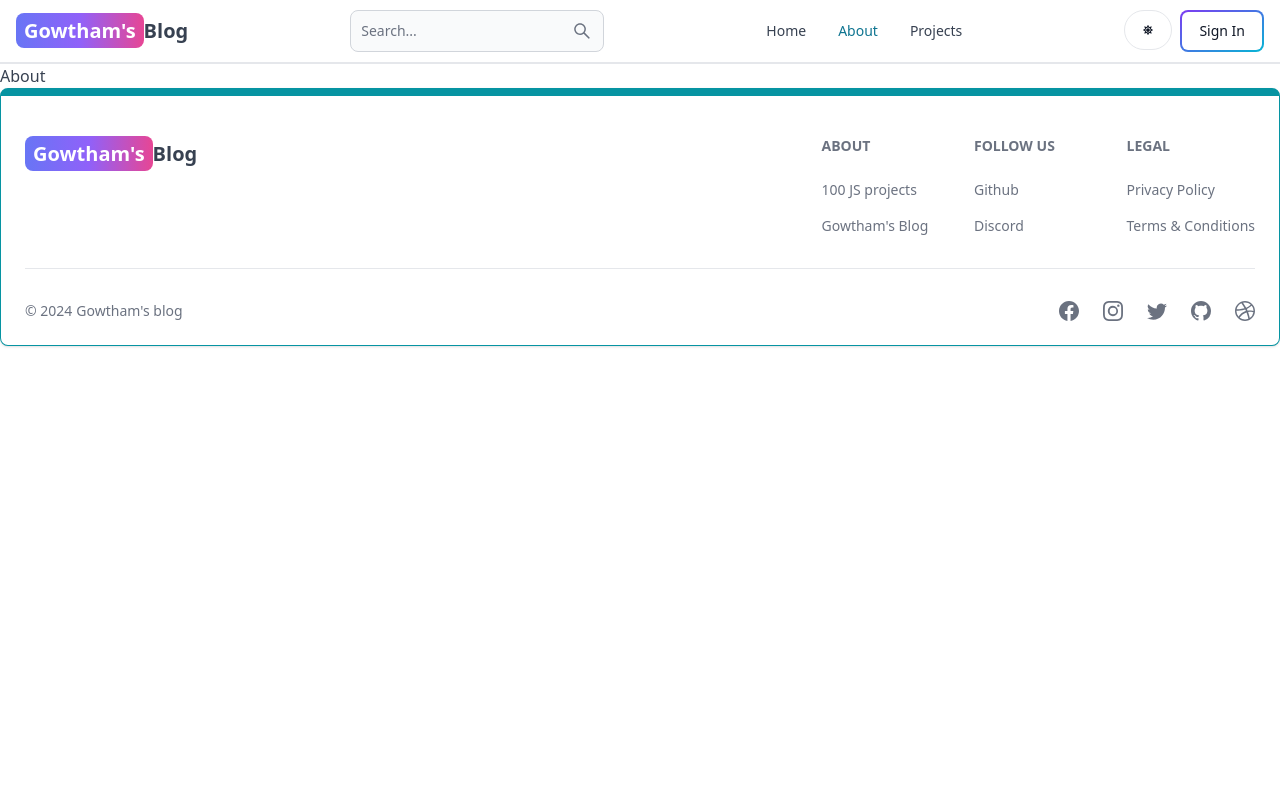
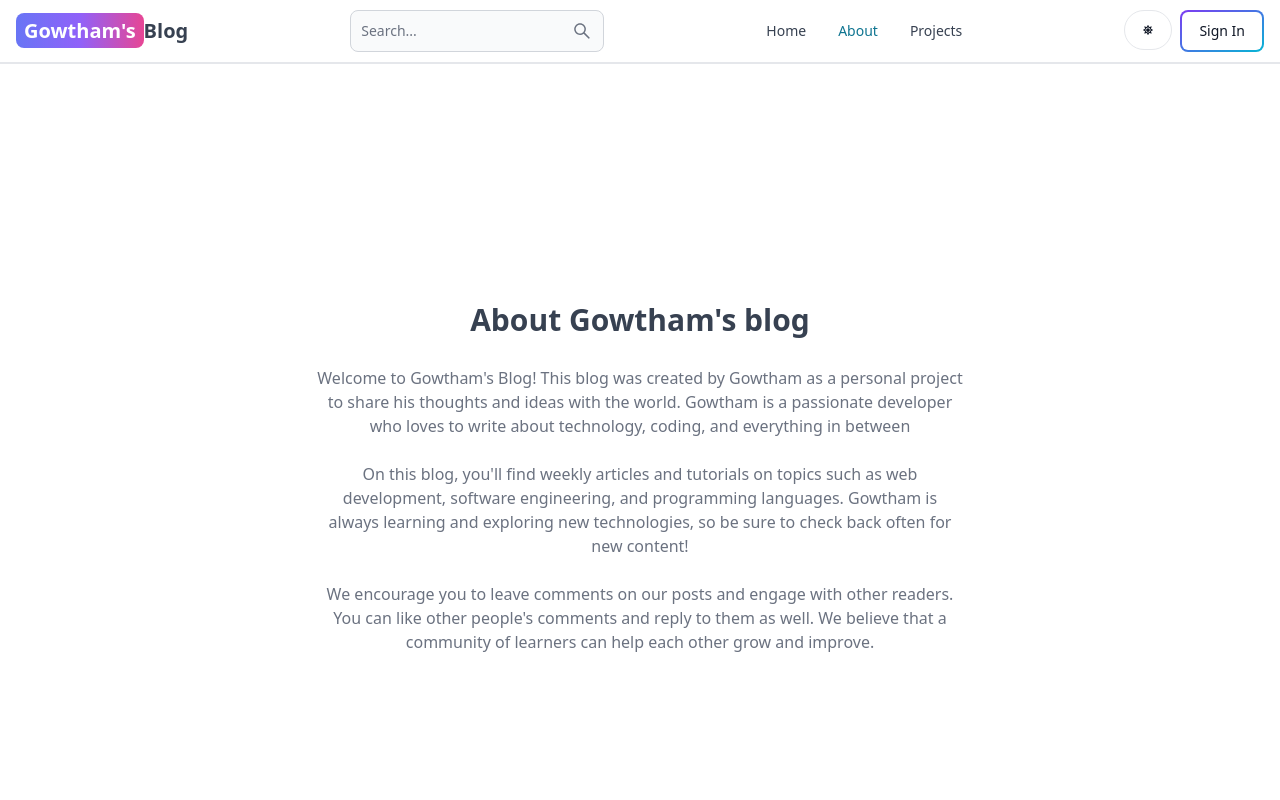
Before and after one commit to gowtham-mn/mern-blog, a React (Vite) app in the folder client/: page /about in a window 1280 px wide. Shown: the top 800 px of the page. Built offline with nearby package versions, Linux system fonts and the light colour scheme; no server answers.

Commit message:
complete about and project pages

```diff
--- a/client/src/pages/About.jsx
+++ b/client/src/pages/About.jsx
@@ -1,7 +1,33 @@
-import React from 'react'
+import React from "react";
 
 export default function About() {
   return (
-    <div>About</div>
-  )
+    <div className="min-h-screen flex items-center justify-center">
+      <div className="max-w-2xl mx-auto p-3 text-center">
+        <div className="">
+          <h1 className="text-3xl font-semibold text-center my-7">About Gowtham's blog </h1>
+          <div className="text-md text-gray-500 flex flex-col gap-6">
+            <p>
+              Welcome to Gowtham's Blog! This blog was created by Gowtham as a
+              personal project to share his thoughts and ideas with the world.
+              Gowtham is a passionate developer who loves to write about
+              technology, coding, and everything in between
+            </p>
+            <p>
+              On this blog, you'll find weekly articles and tutorials on topics
+              such as web development, software engineering, and programming
+              languages. Gowtham is always learning and exploring new
+              technologies, so be sure to check back often for new content!
+            </p>
+            <p>
+              We encourage you to leave comments on our posts and engage with
+              other readers. You can like other people's comments and reply to
+              them as well. We believe that a community of learners can help
+              each other grow and improve.
+            </p>
+          </div>
+        </div>
+      </div>
+    </div>
+  );
 }
--- a/client/src/pages/Projects.jsx
+++ b/client/src/pages/Projects.jsx
@@ -1,7 +1,15 @@
-import React from 'react'
+import React from "react";
+import CallToAction from '../components/CallTooAction'
 
 export default function Projects() {
   return (
-    <div>Projects</div>
-  )
+    <div className="min-h-screen max-w-2xl mx-auto flex justify-center items-center flex-col gap-6 p-3">
+      <h1 className="text-3xl font-semibold">Projects</h1>
+      <p className="text-md text-gray-500">
+        Build fun and engaging projects while learning HTML, CSS, and
+        JavaScript!
+      </p>
+      <CallToAction/>
+    </div>
+  );
 }
```
